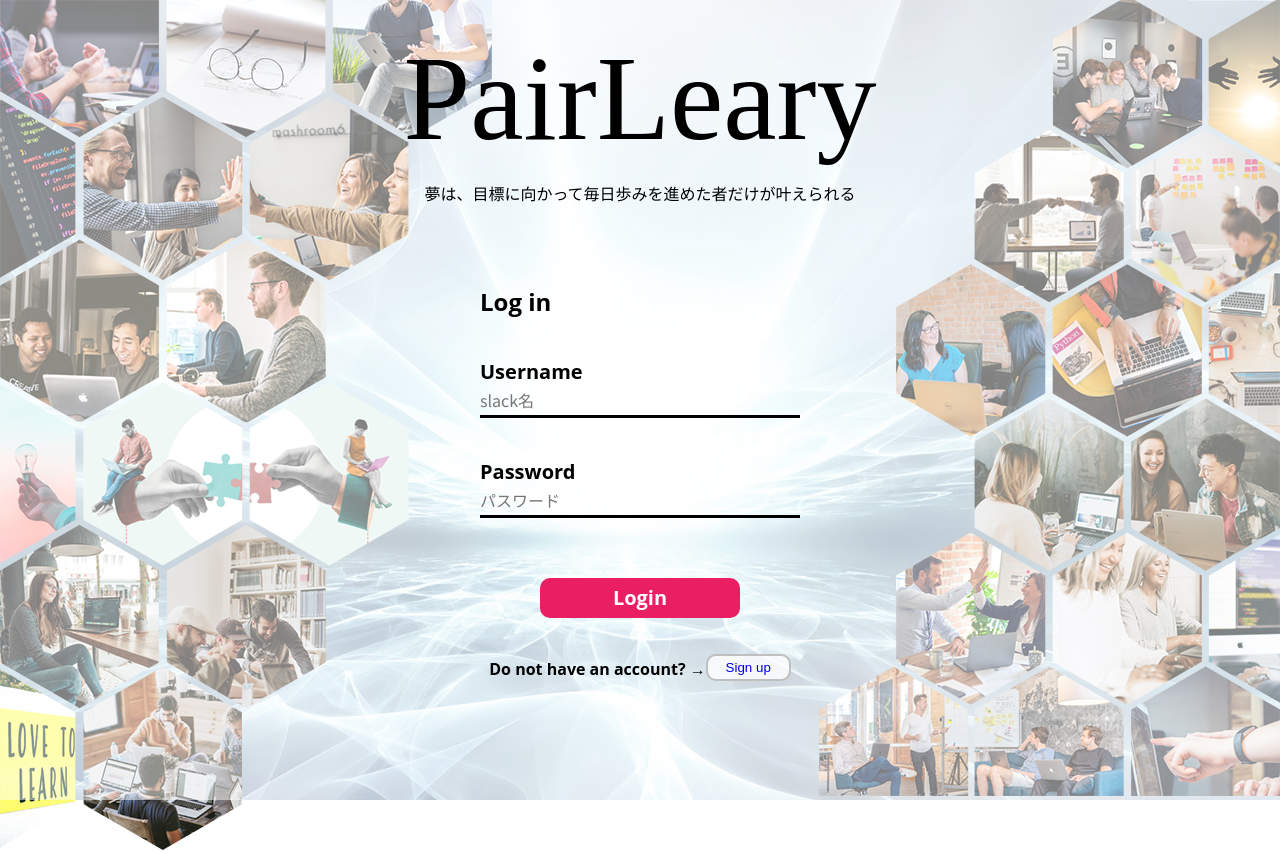
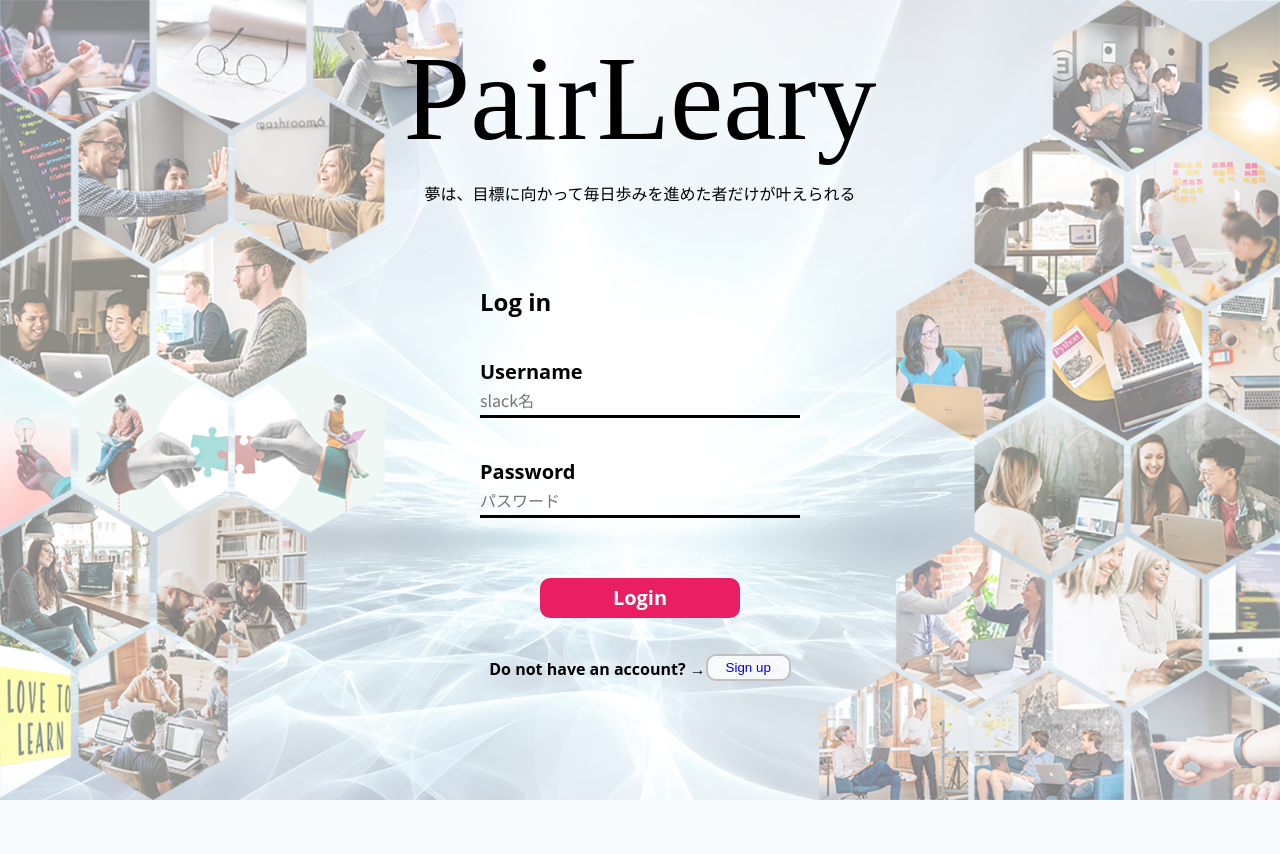
Before and after one commit to Hackathon-C-winter/PairLeary, a Django app: page /login/ in a window 1280 px wide. After the commit the page ends 800 px from the top, so only its background shows below. Run offline with Django 3.2, Linux system fonts and the light colour scheme; some web fonts are replaced.

Commit message:
ログイン・サインアップ実装しました

```diff
--- a/Django_App/static/css/login.css
+++ b/Django_App/static/css/login.css
@@ -10,8 +10,15 @@
     display: none;
 }
 
+/*** フェードインアニメーション ***/
+@keyframes fadeIn {
+    0% { opacity: 0; }
+    100% { opacity: 1; }
+}
+
 /* 背景画像の指定ロゴ・フォームのセンター指定 */
 body {
+    animation: fadeIn 2s forwards;
     display: flex;
     flex-direction: column;
     justify-content: center;
@@ -24,6 +31,7 @@
     height: 100vh;
 }
 
+/* 左右の背景画像（六角形の画像軍）の全体指定 */
 .background-img {
     position: absolute;
     display: flex;
@@ -32,12 +40,23 @@
     height: 100vh;
 }
 
+/* 左右の背景画像（六角形の画像軍）の個々の指定 */
+.background-img__left {
+    position: absolute;
+    display: flex;
+    justify-content: flex-start;
+    height:100vh;
+}
 .background-img__right {
     position: absolute;
+    display: flex;
+    align-content: flex-start;
+    height:100vh;
     right: 0;
     bottom: 0;
 }
 
+/* 背景を薄くする */
 .white-box {
     position: absolute;
     width: 100%;
--- a/Django_App/static/css/signup.css
+++ b/Django_App/static/css/signup.css
@@ -10,9 +10,15 @@
     display: none;
 }
 
+/*** フェードインアニメーション ***/
+@keyframes fadeIn {
+    0% { opacity: 0; }
+    100% { opacity: 1; }
+}
 
 /* 背景画像の指定ロゴ・フォームのセンター指定 */
 body {
+    animation: fadeIn 2s forwards;
     display: flex;
     flex-direction: column;
     justify-content: center;
--- a/Django_App/templates/login.html
+++ b/Django_App/templates/login.html
@@ -17,7 +17,8 @@
             <img src="{% static 'img/LoginSignin/Login-Backgroundpic_left.png' %}" alt=""> <!--左側の画像-->
         </div>
         <div class="background-img__right">
-            <img src="{% static 'img/LoginSignin/Login-Backgroundpic_right.png' %}" alt=""> <!--右側の画像-->
+            <img src="{% static 'img/LoginSignin/Login-Backgroundpic_right.png' %}" alt="">
+            <!--右側の画像-->
         </div>
     </div>
     <div class="white-box"></div>
```
Also changed, not shown: Django_App/static/img/LoginSignin/Login-Backgroundpic_left.png, Django_App/static/img/LoginSignin/Login-Backgroundpic_right.png.
